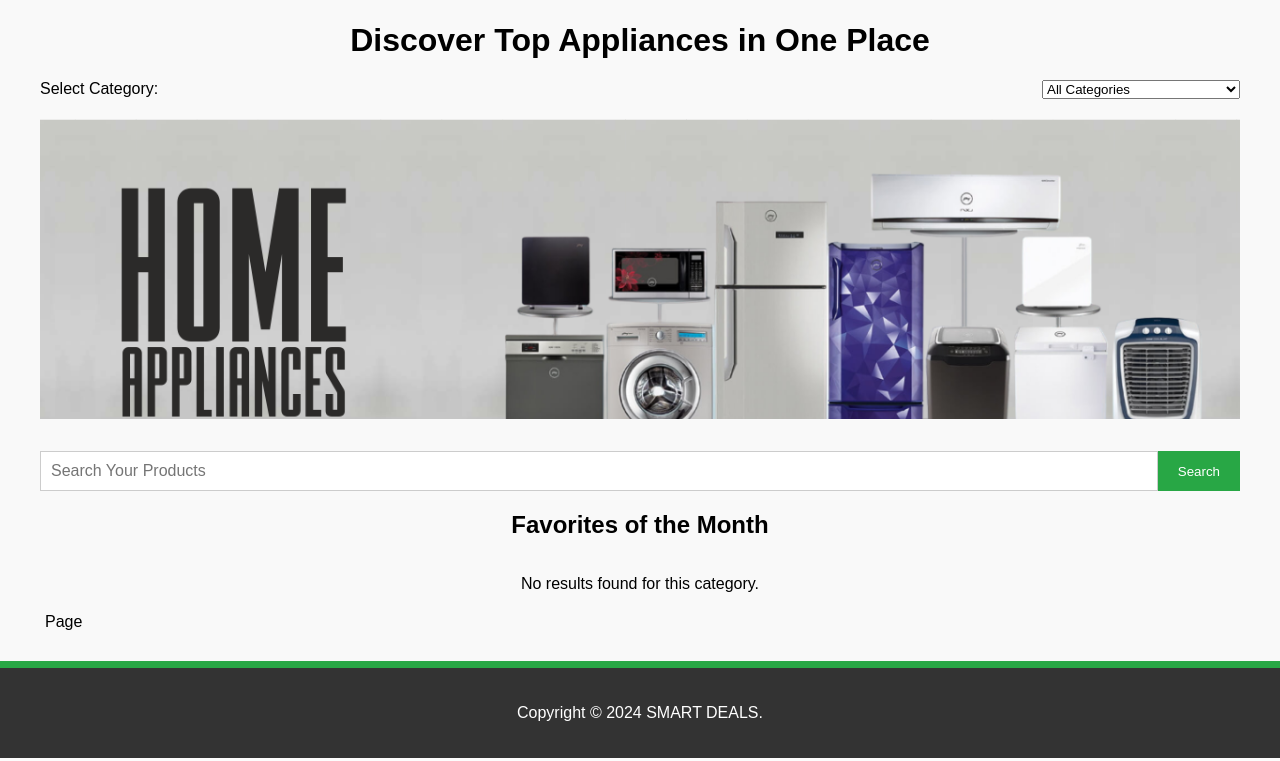
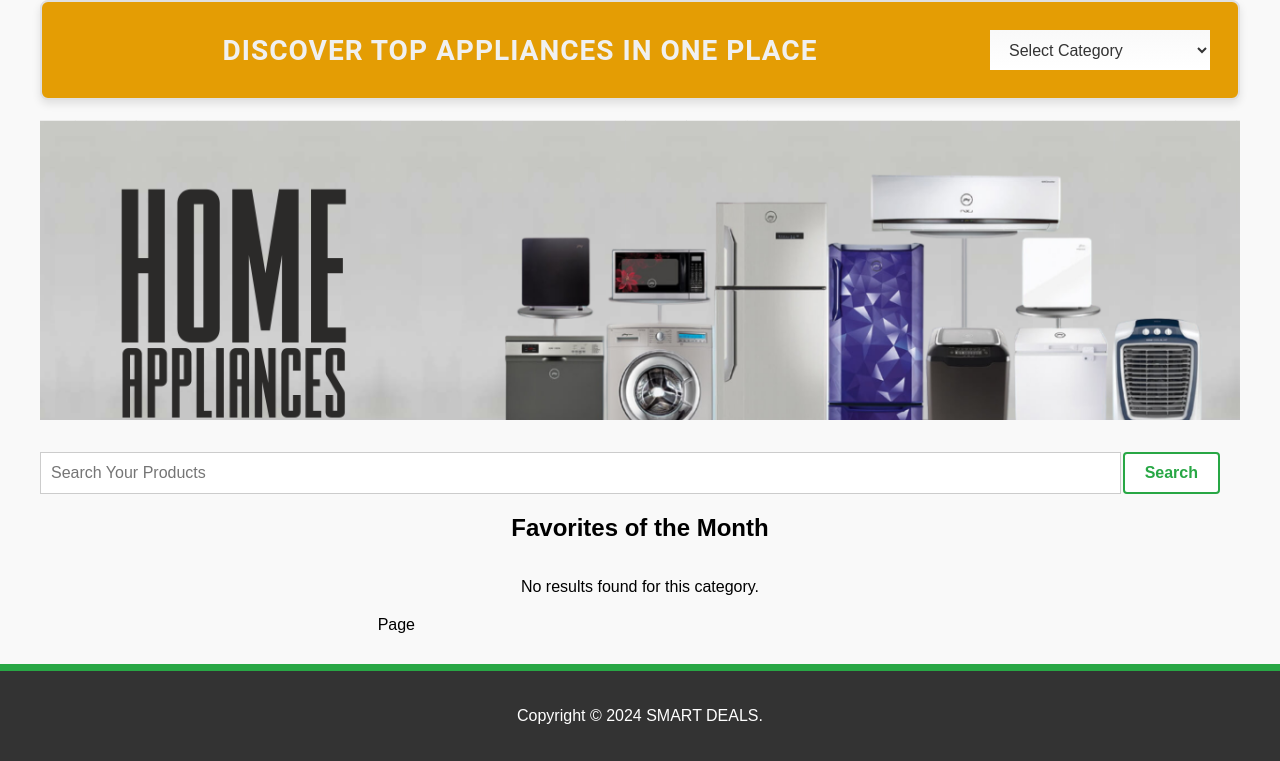
Before and after one commit to Binura22/Appliances_Recommendation_System, a Flask app: template templates/index.html in a window 1280 px wide. Shown: the part 81-842 px from the top of the page. Run offline with Flask 3, Linux system fonts and the light colour scheme; the template is opened without the code that fills it, so the values that code supplies are empty; parts of the project's set-up code (start-up, migrations or seed data) failed here and were passed over.

Commit message:
style changes

```diff
--- a/static/css/styles.css
+++ b/static/css/styles.css
@@ -260,7 +260,7 @@ footer {
     margin: 0 5px;
 }
 
-.move-button{
+button.move-{
     height: 40px;
     width: 100px;
     border-radius: 5px;
@@ -331,3 +331,120 @@ footer {
     object-fit: contain;
     border-radius: 5px;
 }
+
+
+form {
+    display: flex;
+    justify-content: flex-end;
+    margin-right: 20px;
+}
+
+.category-dropdown {
+    padding: 10px 15px;
+    font-size: 16px;
+    border: none;
+    border-radius: 0;
+    background-color: #f9f9f9;
+    background-image: linear-gradient(to bottom, #f9f9f9, #ffffff);
+    color: #333;
+    cursor: pointer;
+    outline: none;
+    transition: background-color 0.3s ease, box-shadow 0.3s ease;
+    width: 220px;
+    height: 40px;
+    margin-top: 20px;
+}
+
+
+.category-dropdown option {
+    padding: 10px;
+    background-color: #f9f9f9;
+    color: #333;
+}
+
+
+.category-dropdown option:hover {
+    background-color: #e0e0e0;
+    color: #000;
+}
+
+.category-dropdown:hover {
+    background-color: #e9f5ff;
+    box-shadow: 0 0 8px rgba(0, 123, 255, 0.3);
+}
+
+.category-dropdown::-webkit-scrollbar {
+    width: 10px;
+}
+
+.category-dropdown::-webkit-scrollbar-track {
+    background: #f1f1f1;
+    border-radius: 10px;
+}
+
+.category-dropdown::-webkit-scrollbar-thumb {
+    background-color: #888;
+    border-radius: 10px;
+    border: 2px solid #f9f9f9;
+}
+
+.category-dropdown::-webkit-scrollbar-thumb:hover {
+    background-color: #555;
+}
+
+.category-dropdown option[disabled] {
+    color: #999;
+}
+
+
+.category-dropdown:hover,
+.category-dropdown:focus {
+    border-color: #007bff;
+    box-shadow: 0 0 5px rgba(0, 123, 255, 0.3);
+}
+
+
+button{
+    padding: 10px 20px;
+    background-color: #fff;
+    color: #28a745;
+    border: 2px solid #28a745;
+    cursor: pointer;
+    font-size: 16px;
+    font-weight: bold;
+    border-radius: 4px;
+    transition: all 0.3s ease;
+    outline: none;
+    margin-left: 2px;
+}
+
+button:hover {
+    background-color: #28a745;
+    color: #fff;
+    border-color: #28a745;
+    box-shadow: 0 0 8px rgba(40, 167, 69, 0.4);
+}
+
+.banner {
+    display: flex;
+    justify-content: space-between;
+    align-items: center;
+    padding: 8px;
+    background-color: #e49d04;
+    border: 2px solid #e0e0e0;
+    border-radius: 8px;
+    box-shadow: 0 4px 8px rgba(0, 0, 0, 0.1);
+    margin-bottom: 20px;
+}
+
+.banner h1 {
+    font-family: 'Roboto', sans-serif;
+    font-size: 28px;
+    color: #f0f0f0;
+    margin: 0;
+    text-align: center;
+    text-transform: uppercase;
+    flex: 1;
+    letter-spacing: 1px;
+    font-weight: 700;
+}
--- a/templates/index.html
+++ b/templates/index.html
@@ -1,11 +1,13 @@
 <!DOCTYPE html>
 <html lang="en">
+
 <head>
     <meta charset="UTF-8">
     <meta name="viewport" content="width=device-width, initial-scale=1.0">
     <link rel="stylesheet" href="{{ url_for('static', filename='css/styles.css') }}">
     <title>SMART DEALS</title>
 </head>
+
 <body>
 
     <!-- Navigation Bar -->
@@ -22,18 +24,23 @@
     </nav>
 
     <div class="container">
+        <div class="banner">
             <h1>Discover Top Appliances in One Place</h1>
 
             <!-- Category Dropdown -->
             <form method="get" action="/">
-            <label for="category">Select Category:</label>
-            <select name="category" id="category" onchange="this.form.submit()">
+                <select name="category" id="category" class="category-dropdown" onchange="this.form.submit()">
+                    <option value="" disabled selected>Select Category</option>
                     <option value="">All Categories</option>
                     {% for category in categories %}
-                <option value="{{ category }}" {% if selected_category == category %}selected{% endif %}>{{ category }}</option>
+                    <option value="{{ category }}" {% if selected_category==category %}selected{% endif %}>
+                        {{ category }}
+                    </option>
                     {% endfor %}
                 </select>
             </form>
+        </div>
+
 
         <!-- Advertisement Banner Section -->
         <div class="banner-container">
@@ -109,4 +116,5 @@
 
     <script src="{{ url_for('static', filename='js/script.js') }}"></script>
 </body>
+
 </html>
```
Lines whose indentation alone changed are shown as unchanged.
